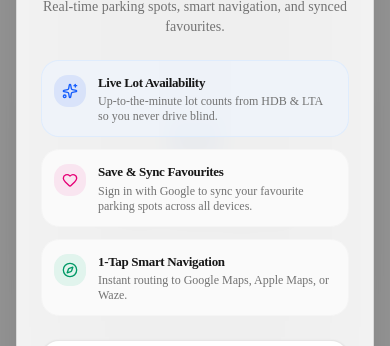
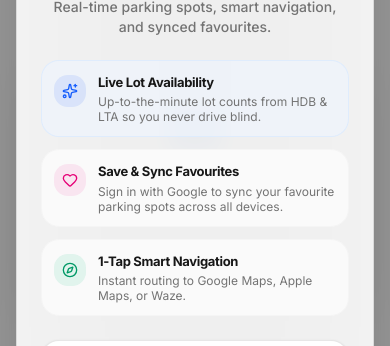
Before and after one commit to sciencenerd880/parkwhere-sg, a Next.js app: page / in a window 390 px wide. Shown: the part 271-617 px from the top of the page. Built offline with nearby package versions, Linux system fonts and the light colour scheme; no server answers.

Commit message:
style: add editorial Newsreader serif typography and mobile touch ergonomics

```diff
--- a/src/app/globals.css
+++ b/src/app/globals.css
@@ -8,6 +8,7 @@
   --color-background: var(--background);
   --color-foreground: var(--foreground);
   --font-sans: var(--font-sans);
+  --font-serif: var(--font-serif);
   --font-mono: var(--font-geist-mono);
   --font-heading: var(--font-sans);
   --color-pw-blue: #1D70EC;
--- a/src/app/layout.tsx
+++ b/src/app/layout.tsx
@@ -1,7 +1,21 @@
 import type { Metadata, Viewport } from "next"
+import { Inter, Newsreader } from "next/font/google"
 import AuthListener from "@/components/auth/AuthListener"
 import { Analytics } from "@vercel/analytics/next"
 import "./globals.css"
+
+const inter = Inter({
+  subsets: ["latin"],
+  variable: "--font-sans",
+  display: "swap",
+})
+
+const newsreader = Newsreader({
+  subsets: ["latin"],
+  variable: "--font-serif",
+  style: ["normal", "italic"],
+  display: "swap",
+})
 
 export const metadata: Metadata = {
   title: "ParkWhere SG — Find Your Spot, Instantly.",
@@ -24,7 +38,7 @@
   return (
     <html
       lang="en"
-      className="font-sans h-full antialiased"
+      className={`${inter.variable} ${newsreader.variable} font-sans h-full antialiased`}
     >
       <body className="h-full bg-black text-foreground">
         <AuthListener />
--- a/src/app/page.tsx
+++ b/src/app/page.tsx
@@ -49,7 +49,7 @@
   return (
     <div className="flex-1 flex flex-col items-center justify-center text-center px-8">
       <MascotIcon withBadge className="h-24 w-24 mb-6 animate-pw-bob" />
-      <p className="text-xl font-bold tracking-tight text-neutral-800 mb-2">
+      <p className="text-2xl font-serif font-bold tracking-tight text-neutral-900 mb-2 leading-snug">
         Eh, where you parking today?
       </p>
       <p className="text-sm font-medium text-neutral-500 max-w-[240px] leading-relaxed">
@@ -118,7 +118,7 @@
             <MapView drawerExpanded={drawerExpanded} />
           </div>
 
-          <div className="absolute top-0 left-0 right-0 z-20 bg-white md:bg-transparent border-b border-neutral-100 md:border-b-0 px-4 py-3 md:p-0 md:top-4 md:left-4 md:right-auto md:w-[400px]">
+          <div className="absolute top-0 left-0 right-0 z-20 bg-white/90 backdrop-blur-2xl md:bg-transparent border-b border-neutral-100 md:border-b-0 px-4 py-3 md:p-0 md:top-4 md:left-4 md:right-auto md:w-[400px]">
             <SearchBar />
             <ParkingTimeControls />
             <LocationBanner />
@@ -131,10 +131,10 @@
           )}
 
           {!destination && !error && (
-            <div className="md:hidden absolute inset-0 z-10 flex items-center justify-center pointer-events-none">
-              <div className="mx-6 px-6 py-5 rounded-2xl bg-white/75 backdrop-blur-3xl border-[0.5px] border-black/5 shadow-[0_8px_32px_rgba(0,0,0,0.08)] text-center">
+            <div className="md:hidden absolute inset-0 z-10 flex items-center justify-center pointer-events-none px-4">
+              <div className="w-full max-w-xs px-6 py-6 rounded-3xl bg-white/85 backdrop-blur-3xl border-[0.5px] border-black/8 shadow-[0_12px_40px_rgba(0,0,0,0.1)] text-center">
                 <MascotIcon className="h-20 w-20 mx-auto mb-4 animate-pw-bob" />
-                <p className="text-lg font-bold tracking-tight text-neutral-800 mb-1.5">
+                <p className="text-xl font-serif font-bold tracking-tight text-neutral-900 mb-1.5">
                   Eh, where you parking today?
                 </p>
                 <p className="text-sm font-medium text-neutral-500 max-w-xs mx-auto leading-relaxed">
--- a/src/components/search/ParkingTimeControls.tsx
+++ b/src/components/search/ParkingTimeControls.tsx
@@ -79,13 +79,13 @@
   }
 
   return (
-    <div className="mt-2.5 flex items-center gap-1.5 overflow-x-auto scrollbar-hide py-1 px-0.5 animate-card-enter">
+    <div className="mt-2 flex items-center gap-1.5 overflow-x-auto scrollbar-hide py-1 px-1 -mx-1 touch-pan-x animate-card-enter">
       {/* Primary Pill Button */}
       <button
         type="button"
         onClick={() => setIsOpen(true)}
         className={cn(
-          "shrink-0 inline-flex items-center gap-1.5 px-3 py-1.5 rounded-full text-[12px] font-semibold tracking-tight transition-all active:scale-95 shadow-sm border",
+          "shrink-0 inline-flex items-center gap-1.5 px-3 py-1.5 rounded-full text-[12px] font-semibold tracking-tight transition-all active:scale-95 shadow-sm border select-none",
           isOpen || arrivalTime
             ? "bg-blue-600 text-white border-blue-600 shadow-blue-500/20"
             : "bg-white/90 backdrop-blur-2xl text-neutral-800 border-neutral-200/80 hover:bg-neutral-50",
```
